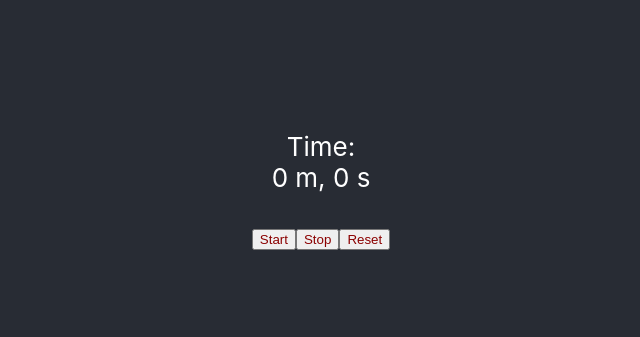
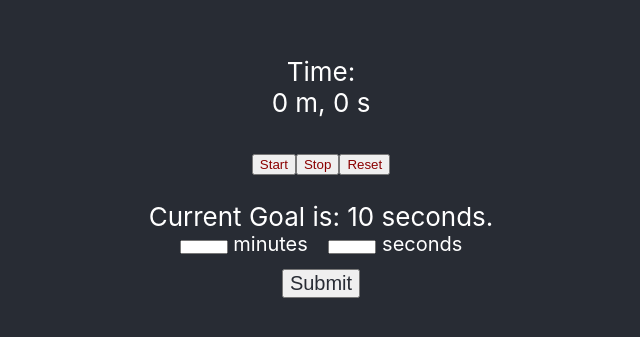
Before and after one commit to ztaggart/pommodoro, a React (Create React App) app: page / in a window 1280 px wide. Shown: the part 223-560 px from the top of the page, without its empty margins (319-959 px from the left). Built offline with nearby package versions, Linux system fonts and the light colour scheme.

Commit message:
added timer goal

```diff
--- a/src/App.js
+++ b/src/App.js
@@ -1,14 +1,8 @@
 import './App.css';
 import Timer from './Timer.js'
-import React, {useState} from 'react'
+import React from 'react'
 
 function App() {
-  const [time, increment] = useState(0);
-
-  setTimeout(
-    () => increment(time+1),
-    1000
-  )
 
   return (
     <div className="App">
--- /dev/null
+++ b/src/Timer.css
@@ -0,0 +1,9 @@
+.timeTxt {
+    width: 40px;
+    margin-bottom: 5px;
+    height: 8px;
+}
+
+label {
+    display: inline;
+}
--- a/src/Timer.js
+++ b/src/Timer.js
@@ -1,15 +1,24 @@
 import React, {useState} from 'react'
 import ButtonArray from './ButtonArray.js'
+import TimerDone from './TimerDone.js'
+import './Timer.css'
+
 function Timer() {
     const [time, setTime] = useState(0);
     const [going, setGoing] = useState(false);
+    const [done, setDone] = useState(false);
+    const [goal, setGoal] = useState(10);
 
     timer();
 
     function timer() {
-        if (going === true) {
-            setTimeout(() => {setTime(time+1)}, 100);
-        }
+      if(time >= goal && done !== true) {
+        setDone(true);
+        setGoing(false);
+      }
+      else if (going === true) {
+        setTimeout(() => {setTime(time+1)}, 1000);
+      }
     }
 
     const startClick = () => {
@@ -23,16 +32,53 @@ function Timer() {
     const resetClick = () => {
       setGoing(false);
       setTime(0);
+      setDone(false);
+    }
+
+    const submitForm = (event) => {
+      // prevent default form submission behavior
+      event.preventDefault();
+
+      // will break if id of input changes
+      //console.log(event.target.children);
+      let secondsValue = parseFloat(event.target.children.submitDiv.children.txtSubmitSeconds.value);
+      let minutesValue = parseFloat(event.target.children.submitDiv.children.txtSubmitMinutes.value);
+      let totalSeconds = (minutesValue * 60) + secondsValue;
+      /*console.log('seconds value: ' + secondsValue);
+      console.log('minutes value: ' + minutesValue);
+      console.log('total seconds value: ' + totalSeconds);*/
+
+      // < 0 or decimal check
+      if (secondsValue + minutesValue < 1 || secondsValue % 1 !== 0 || minutesValue % 1 !== 0) {
+        alert("The entered seconds value must be a whole number greater than zero.");
+      } else {
+        setGoal(totalSeconds);
+      }
     }
 
     return (
       <div>
+        <TimerDone done={done}/>
         <p>
             Time:
             <br></br>
             {Math.floor(time/60)} m, {time%60} s
         </p>
         <ButtonArray startClick={startClick} stopClick={stopClick} resetClick={resetClick}></ButtonArray>
+        <div>
+          <p>
+            Current Goal is: {goal} seconds.
+            <form onSubmit={submitForm} style={{fontSize: '20px', display: 'block'}}>
+              <div id='submitDiv'>
+                <input id='txtSubmitMinutes' className='timeTxt'/>
+                <label style={{marginRight: '15px'}}> minutes </label>
+                <input id='txtSubmitSeconds' className='timeTxt'/>
+                <label> seconds </label>
+              </div>
+              <button id='btnSubmitTime' type='submit' style={{fontSize: '20px', color: '#282c34', marginTop: '10px'}}> Submit </button>
+            </form>
+          </p>
+        </div>
       </div>
     )
 
--- /dev/null
+++ b/src/TimerDone.js
@@ -0,0 +1,13 @@
+import React from 'react';
+
+const TimerDone = (props) => {
+    const done = props.done;
+    if(done) {
+        return <h1>The Timer has finished!</h1>
+    } else {
+        return null;
+    }
+}
+
+
+export default TimerDone;
```
